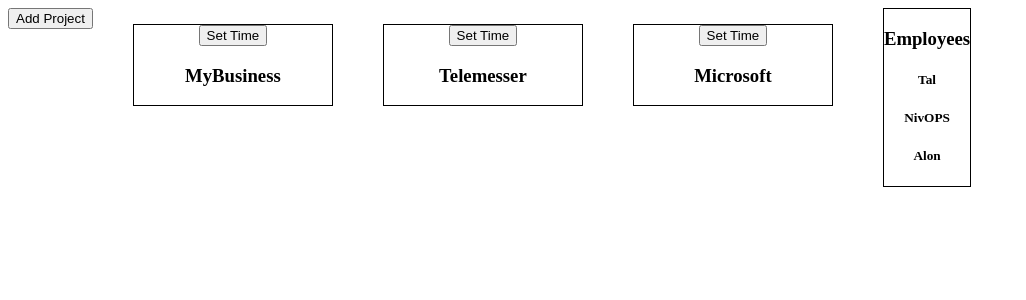
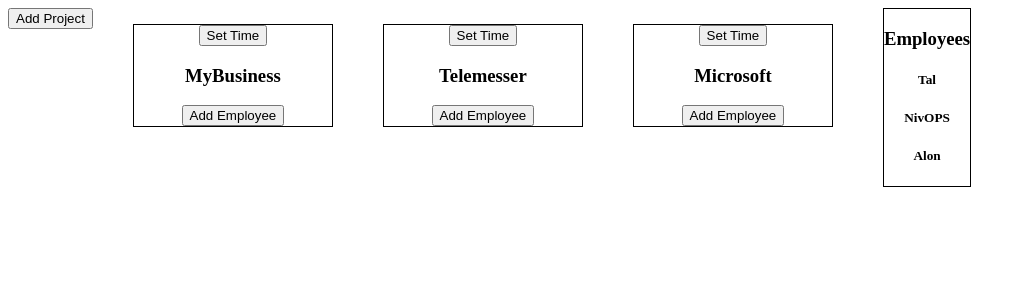
Before and after one commit to TalSB/kan-ovdim, a React (Create React App) app: page / in a window 1280 px wide. Shown: the top 300 px of the page, without its empty margins (0-1026 px from the left). Built offline with nearby package versions, Linux system fonts and the light colour scheme.

Commit message:
new functions for updating employees and projects

```diff
--- a/src/components/EmployeeGroup.jsx
+++ b/src/components/EmployeeGroup.jsx
@@ -1,24 +1,28 @@
-import React from "react";
+import React, { useEffect, useState } from "react";
 import { EmployeePreview } from "./EmployeePreview";
 import { Droppable, Draggable } from "react-beautiful-dnd";
+import { employeeService } from "../services/employee-service";
 
-export function EmployeeGroup({ employees }) {
+export function EmployeeGroup({ updateEmployee, projectId }) {
+  const [employees, setEmployees] = useState(null);
+
+  useEffect(() => {
+    queryEmployees();
+  }, []);
+
+  const queryEmployees = async () => {
+    const currEmployees = await employeeService.getEmployees();
+    setEmployees([...currEmployees]);
+  };
+
+  const onAddEmployeeToProject = async (employeeId) => {};
+
   return (
-    <Droppable type="b" droppableId={"employees-container"}>
-      {(provided) => (
-        <div className="employee-group" {...provided.droppableProps} ref={provided.innerRef}>
-          <h3>Employees</h3>
-          {employees?.map((employee, idx) => (
-            <Draggable innerRef={provided.innerRef} key={employee.id} index={idx} draggableId={`${employee.id}`}>
-              {(provided) => (
-                <div ref={provided.innerRef} {...provided.dragHandleProps} {...provided.draggableProps}>
-                  <EmployeePreview employee={employee}></EmployeePreview>
-                </div>
-              )}
-            </Draggable>
-          ))}
-        </div>
-      )}
-    </Droppable>
+    <div className="employee-group">
+      <h3>Employees</h3>
+      {employees?.map((employee) => (
+        <EmployeePreview projectId={projectId} updateEmployee={updateEmployee} employee={employee}></EmployeePreview>
+      ))}
+    </div>
   );
 }
--- a/src/components/EmployeePreview.jsx
+++ b/src/components/EmployeePreview.jsx
@@ -1,9 +1,15 @@
 import React from "react";
 
-export function EmployeePreview({ employee }) {
+export function EmployeePreview({ employee, updateEmployee, projectId }) {
+  const onAddEmployeeToProject = async () => {
+    const updatedEmployee = JSON.parse(JSON.stringify(employee));
+    updatedEmployee.currentProjectId = projectId;
+    await updateEmployee(updatedEmployee);
+  };
+
   return (
     <section className="employee-preview">
-      <h5>{employee.name}</h5>
+      <h5 onClick={onAddEmployeeToProject}>{employee.name}</h5>
     </section>
   );
 }
--- a/src/components/ProjectGroup.jsx
+++ b/src/components/ProjectGroup.jsx
@@ -5,9 +5,10 @@
 import { useEffect } from "react";
 import { useClickOutside } from "../hooks/useClickOutside";
 
-export function ProjectGroup({ project, employees, updateProject }) {
+export function ProjectGroup({ project, updateProject, updateEmployee }) {
   const [dates, setDates] = useState(null);
   const [isPickingDates, setIsPickingDates] = useState(false);
+  const [isAddingEmployee, setIsAddingEmployee] = useState(false);
 
   useEffect(() => {
     const { startDate, endDate } = project;
@@ -40,6 +41,8 @@
       ) : (
         ""
       )}
+
+      {isAddingEmployee ? <EmployeeGroup updateEmployee={updateEmployee} projectId={project.id}></EmployeeGroup> : <button onClick={() => setIsAddingEmployee(true)}>Add Employee</button>}
     </section>
   );
 }
--- a/src/components/ProjectGroupList.jsx
+++ b/src/components/ProjectGroupList.jsx
@@ -2,24 +2,16 @@
 import { ProjectGroup } from "./ProjectGroup";
 import { DragDropContext, Droppable, Draggable } from "react-beautiful-dnd";
 
-export function ProjectGroupList({ projects, employees, updateProject }) {
+export function ProjectGroupList({ projects, updateProject, updateEmployee }) {
   return (
     <section className="project-group-list">
-      <Droppable type="a" direction="horizontal" droppableId={"groups-container"}>
-        {(provided) => (
-          <ul {...provided.droppableProps} ref={provided.innerRef}>
-            {projects?.map((project, idx) => (
-              <Draggable innerRef={provided.innerRef} key={project.id} index={idx} draggableId={`${project.id}`}>
-                {(provided) => (
-                  <li ref={provided.innerRef} {...provided.dragHandleProps} {...provided.draggableProps}>
-                    <ProjectGroup updateProject={updateProject} employees={employees} project={project}></ProjectGroup>
-                  </li>
-                )}
-              </Draggable>
-            ))}
-          </ul>
-        )}
-      </Droppable>
+      <ul>
+        {projects?.map((project, idx) => (
+          <li>
+            <ProjectGroup updateEmployee={updateEmployee} updateProject={updateProject} project={project}></ProjectGroup>
+          </li>
+        ))}
+      </ul>
     </section>
   );
 }
--- a/src/services/employee-service.js
+++ b/src/services/employee-service.js
@@ -3,16 +3,22 @@
     id: 101,
     name: "Tal",
     roleId: 101,
+    occupiedFrom: new Date(),
+    occupiedUntil: new Date(Date.now() + 1000 * 60 * 60 * 24),
   },
   {
     id: 102,
     name: "NivOPS",
     roleId: 102,
+    occupiedFrom: null,
+    occupiedUntil: null,
   },
   {
     id: 103,
     name: "Alon",
     roleId: 101,
+    occupiedFrom: new Date(),
+    occupiedUntil: new Date(Date.now() + 1000 * 60 * 60 * 24),
   },
 ];
 
@@ -25,6 +31,9 @@
   return Promise.resolve(gEmployees);
 };
 
+const updateEmployee = async (updatedEmployee) => {};
+
 export const employeeService = {
   getEmployees,
+  updateEmployee,
 };
--- a/src/views/MainPage.jsx
+++ b/src/views/MainPage.jsx
@@ -11,17 +11,10 @@
 
 export function MainPage() {
   const [projects, setProjects] = useState(null);
-  const [employees, setEmployees] = useState(null);
 
   useEffect(() => {
     queryProjects();
-    queryEmployees();
   }, []);
-
-  const queryEmployees = async () => {
-    const currEmployees = await employeeService.getEmployees();
-    setEmployees([...currEmployees]);
-  };
 
   const queryProjects = async () => {
     const currProjects = await projectService.getProjects();
@@ -38,35 +31,36 @@
     await queryProjects();
   };
 
-  const onDragEnd = async (result) => {
-    if (!result.destination) return;
-    const toIdx = result.destination.index;
-    const fromIdx = result.source.index;
-    const movedProject = { ...projects[fromIdx] };
-    const newProjects = [...projects];
-    const oldProjects = [...projects];
-    newProjects.splice(fromIdx, 1);
-    newProjects.splice(toIdx, 0, movedProject);
-    setProjects([...newProjects]);
-    try {
-      await projectService.moveProject(fromIdx, toIdx);
-    } catch (err) {
-      console.error(err);
-      setProjects([...oldProjects]);
-    }
+  const updateEmployee = async (updatedEmployee) => {
+    await employeeService.updateEmployee(updatedEmployee);
+    await queryProjects();
   };
+
+  // const onDragEnd = async (result) => {
+  //   if (!result.destination) return;
+  //   const toIdx = result.destination.index;
+  //   const fromIdx = result.source.index;
+  //   const movedProject = { ...projects[fromIdx] };
+  //   const newProjects = [...projects];
+  //   const oldProjects = [...projects];
+  //   newProjects.splice(fromIdx, 1);
+  //   newProjects.splice(toIdx, 0, movedProject);
+  //   setProjects([...newProjects]);
+  //   try {
+  //     await projectService.moveProject(fromIdx, toIdx);
+  //   } catch (err) {
+  //     console.error(err);
+  //     setProjects([...oldProjects]);
+  //   }
+  // };
 
   return (
     <section className="main-page">
       <AddProject addProject={addProject}></AddProject>
-      <DragDropContext onDragEnd={onDragEnd}>
-        <div className="project-groups-container">
-          <ProjectGroupList updateProject={updateProject} employees={employees} projects={projects}></ProjectGroupList>
-        </div>
-      </DragDropContext>
-      <DragDropContext>
-        <EmployeeGroup employees={employees}></EmployeeGroup>
-      </DragDropContext>
+      <div className="project-groups-container">
+        <ProjectGroupList updateEmployee={updateEmployee} updateProject={updateProject} projects={projects}></ProjectGroupList>
+      </div>
+      <EmployeeGroup></EmployeeGroup>
     </section>
   );
 }
```
